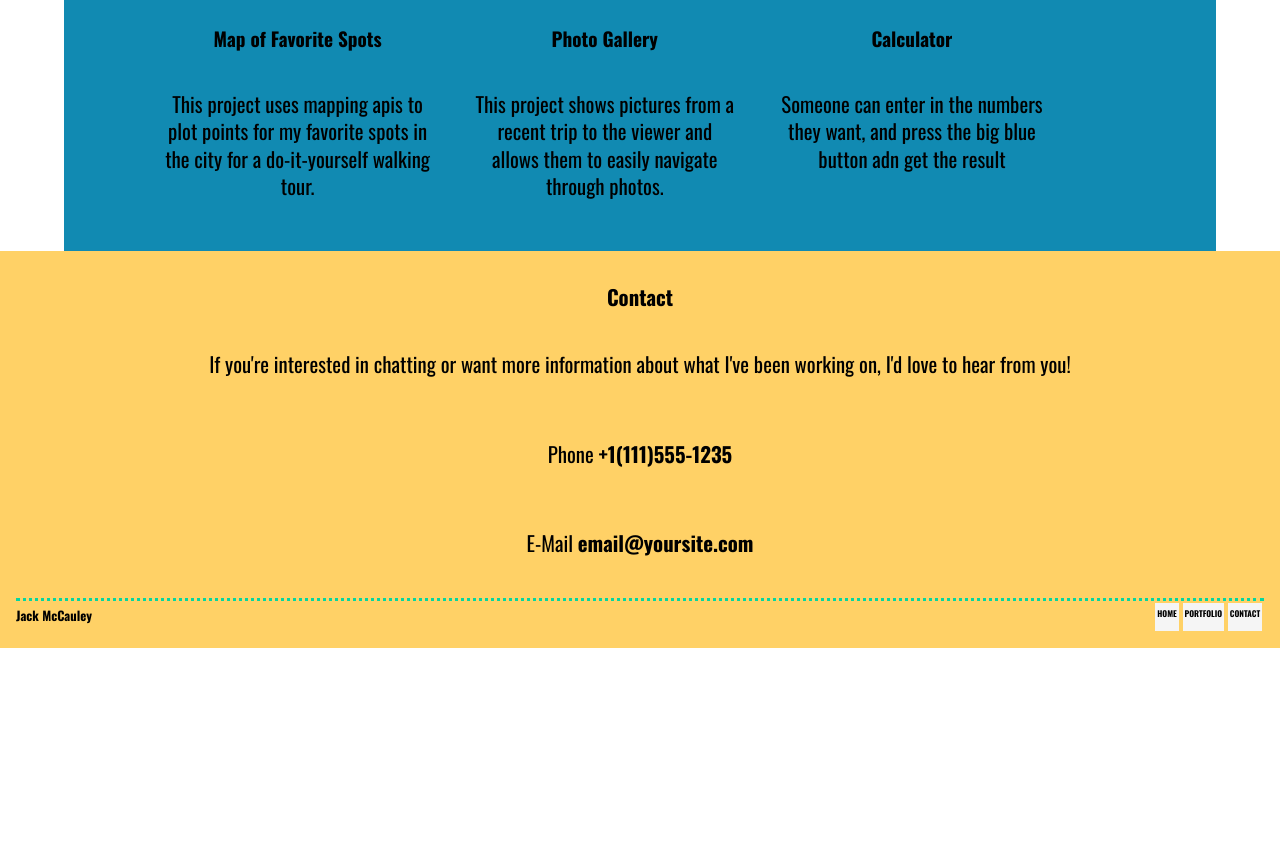
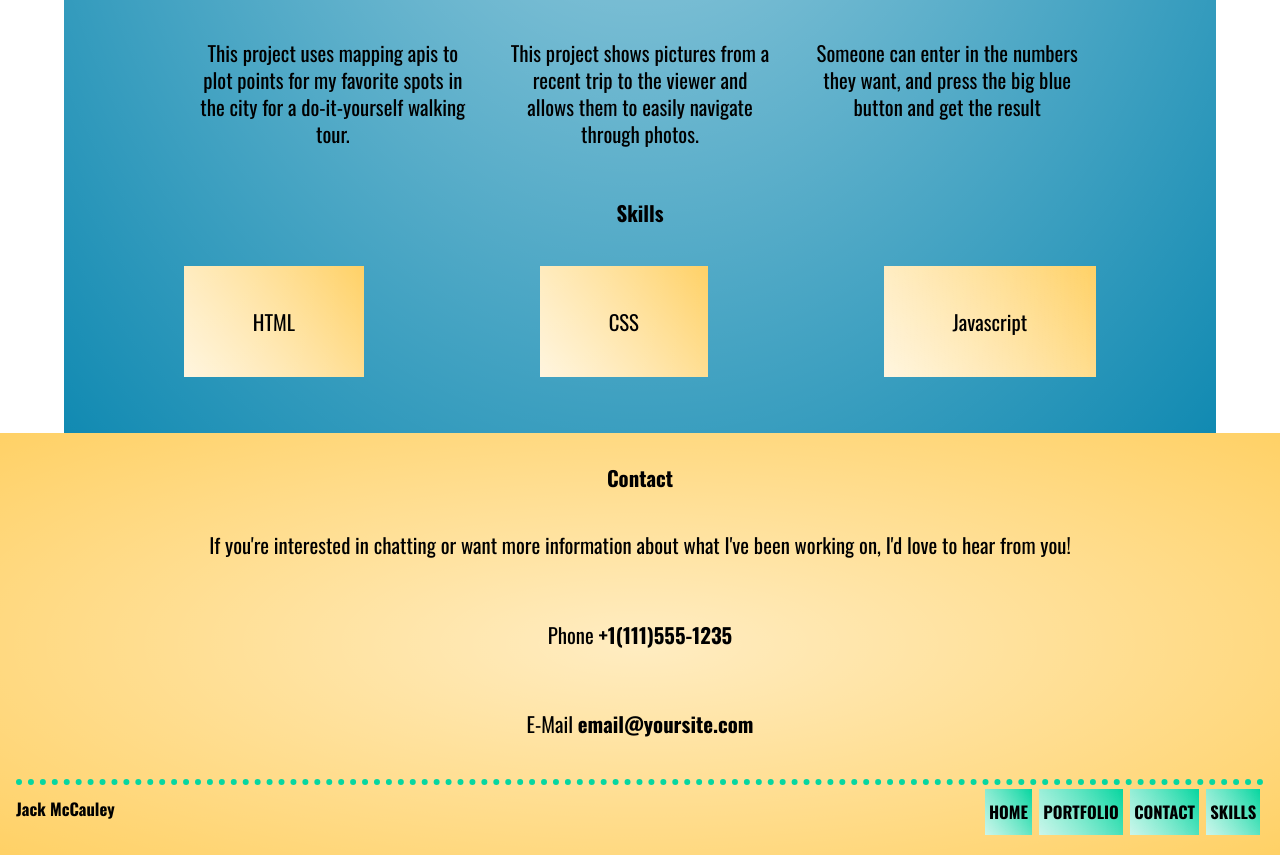
Before and after one commit to JJMcCauley/Treehouse-FE-Project-2-Portfolio, a plain HTML site: page index.html in a window 1280 px wide. Shown: the part 1123-1978 px from the top of the page. Before the commit the page ends 1771 px from the top, so only its background shows below. Drawn offline with nearby package versions, Linux system fonts and the light colour scheme.

Commit message:
Extra credit and details added

```diff
--- a/css/styles.css
+++ b/css/styles.css
@@ -15,10 +15,16 @@ footer {
     justify-content: center;
     text-align: center;
     padding: 1em;
+    background-image: radial-gradient(#ffffff99, transparent);
+}
+
+h1 {
+    color: #EF476F;
+    font-family: 'Merienda', sans-serif;
 }
 
 header {
-    background-color: #EF476F;
+    background-color: #FFD166;
     align-items: center;
 }
 main {
@@ -53,10 +59,32 @@ a {
     text-transform: uppercase;
 }
 
+.link:hover {
+    background-color: rgba(6, 214, 160, .25);
+}
+
+#footer-nav .link:hover {
+    background-color: rgba(6, 214, 160, .75);
+}
+
 .main-nav li{
-    background-color: whitesmoke;
+    background-color: #06D6A0;
     padding: 0 3em;
     margin: 1em;
+    background-image: linear-gradient(88deg, #ffffff40, transparent), linear-gradient(45deg, #ffffffb8, transparent);
+}
+
+#skills {
+    flex-direction: row;
+    align-items: center;
+    justify-content: center;
+}
+
+#skills-content {
+    list-style-type: none;
+    display: flex;
+    flex-direction: column;
+    padding: 1em;
 }
 
 #contact p{
@@ -71,8 +99,14 @@ a {
     padding: 0;
 }
 
+#skills-content li{
+    background-color: #FFD166;
+    margin: .5em;
+    background-image: linear-gradient(88deg, #ffffff40, transparent), linear-gradient(45deg, #ffffffb8, transparent);
+}
+
 #home-link {
-    background-color: whitesmoke;
+    background-color:  #06D6A0;
 }
 
 #footer-nav-full {
@@ -83,7 +117,7 @@ p {
     line-height: 1.3;
 }
 
-#bio p {
+#intro {
     margin: 15vh auto;
 }
 @media screen and (min-width: 768px) {
@@ -122,7 +156,7 @@ p {
     }
 
     #portfolio {
-        max-width: 80vw;
+        max-width: 95vw;
         padding: 1em;
         margin: auto;
     }
@@ -130,6 +164,7 @@ p {
     #portfolio-content {
         display: flex;
         flex-wrap: wrap;
+        justify-content: center;
     }
 
     .inner-portfolio {
@@ -163,6 +198,15 @@ p {
         padding: 0 0.3em;
         margin: .3em;
     }
+
+    #skills-content {
+        flex-direction: row;
+        justify-content: space-around;
+    }
+
+    #skills-content li {
+        padding: 0 3em;
+    }
 }
 
 @media screen and (min-width: 1024px) {
@@ -174,4 +218,8 @@ p {
     .inner-portfolio {
         max-width: 24vw;
     }
+
+    #footer-nav-full {
+        font-size: .8em;
+    }
 }
--- a/index.html
+++ b/index.html
@@ -3,9 +3,8 @@
     <head>
         <title>Jack's Portfolio</title>
         <link rel="preconnect" href="https://fonts.googleapis.com">
-        <link rel="preconnect" href="https://fonts.googleapis.com">
         <link rel="preconnect" href="https://fonts.gstatic.com" crossorigin>
-        <link href="https://fonts.googleapis.com/css2?family=Oswald:wght@400;700&display=swap" rel="stylesheet">
+        <link href="https://fonts.googleapis.com/css2?family=Merienda&family=Oswald:wght@400;700&display=swap" rel="stylesheet">
         <meta name="viewport" content="width=device-width, initial-scale=1">
         <link rel="stylesheet" href="css/normalize.css">
         <link rel="stylesheet" href="css/styles.css">
@@ -13,17 +12,20 @@
     <body>
         <header>
             <h1>Jack McCauley</h1>
-            <ul class="main-nav">
-                <li><h2><a href="#">Home</a></h2></li>
-                <li><h2><a href="#portfolio">Portfolio</a></h2></li>
-                <li><h2><a href="#contact">Contact</a></h2></li>
-            </ul>
+            <nav>
+                <ul class="main-nav">
+                    <li class="link"><h2><a href="#">Home</a></h2></li>
+                    <li class="link"><h2><a href="#portfolio">Portfolio</a></h2></li>
+                    <li class="link"><h2><a href="#contact">Contact</a></h2></li>
+                    <li class="link"><h2><a href="#skills">Skills</a></h2></li>
+                </ul>
+            </nav>
         </header>
         <main>
-            <div id="bio">
+            <section id="bio">
                 <img id="selfie" src="images/selfie.jpg" alt="A picture of Jack McCauley">
-                <p>Welcome, I'm a front-end web developer who just completed my tech degree from Treehouse. I'm excited to make great looking websites with you.</p>
-            </div>
+                <h3 id="intro">Welcome, I'm a front-end web developer who just completed my tech degree from Treehouse. I'm excited to make great looking websites with you.</h3>
+            </section>
             <section id="portfolio">
                 <div>
                     <h2>Portfolio</h2>
@@ -57,8 +59,20 @@
                     <div class="inner-portfolio">
                         <img src="images/portfolio-6.png" alt="portfolio-6">
                         <h3>Calculator</h3>
-                        <p>Someone can enter in the numbers they want, and press the big blue button adn get the result</p>
+                        <p>Someone can enter in the numbers they want, and press the big blue button and get the result</p>
                     </div>
+                </div>
+            </section>
+            <section id="skills">
+                <div>
+                    <h2>Skills</h2>
+                </div>
+                <div>
+                    <ul id="skills-content">
+                        <li><p>HTML</p></li>
+                        <li><p>CSS</p></li>
+                        <li><p>Javascript</p></li>
+                    </ul>
                 </div>
             </section>
         </main>
@@ -76,12 +90,15 @@
                 </ul>
             </div>
             <div id="footer-nav-full">
-                <h1>Jack McCauley</h1>
-                <ul class="main-nav">
-                    <li><h2><a href="#">Home</a></h2></li>
-                    <li><h2><a href="#portfolio">Portfolio</a></h2></li>
-                    <li><h2><a href="#contact">Contact</a></h2></li>
-                </ul>
+                <h2>Jack McCauley</h2>
+                <nav>
+                    <ul class="main-nav">
+                        <li class="link"><h2><a href="#">Home</a></h2></li>
+                        <li class="link"><h2><a href="#portfolio">Portfolio</a></h2></li>
+                        <li class="link"><h2><a href="#contact">Contact</a></h2></li>
+                        <li class="link"><h2><a href="#skills">Skills</a></h2></li>
+                    </ul>
+                </nav>
             </div>
         </footer>
     </body>
```
